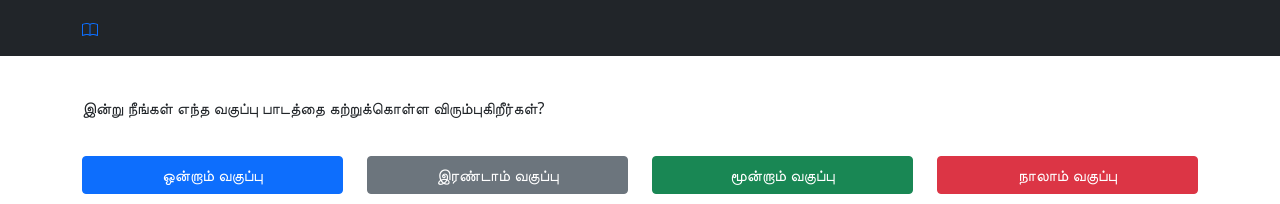
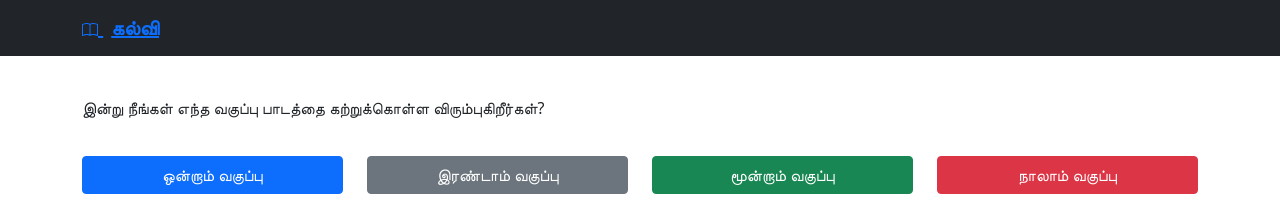
Before and after one commit to kalvitv/kalvitv.github.io, a Jekyll site: the page built from index.html, in a window 1280 px wide. Shown: the top 204 px of the page. Built offline with Jekyll 4.4.1, drawn with Linux system fonts in a browser that asks for light colours.

Commit message:
Use unless keyword for undefined variable

```diff
--- a/_layouts/default.html
+++ b/_layouts/default.html
@@ -19,7 +19,7 @@
           <svg xmlns="http://www.w3.org/2000/svg" width="16" height="16" fill="currentColor" class="bi bi-book" viewBox="0 0 16 16">
             <path d="M1 2.828c.885-.37 2.154-.769 3.388-.893 1.33-.134 2.458.063 3.112.752v9.746c-.935-.53-2.12-.603-3.213-.493-1.18.12-2.37.461-3.287.811V2.828zm7.5-.141c.654-.689 1.782-.886 3.112-.752 1.234.124 2.503.523 3.388.893v9.923c-.918-.35-2.107-.692-3.287-.81-1.094-.111-2.278-.039-3.213.492V2.687zM8 1.783C7.015.936 5.587.81 4.287.94c-1.514.153-3.042.672-3.994 1.105A.5.5 0 0 0 0 2.5v11a.5.5 0 0 0 .707.455c.882-.4 2.303-.881 3.68-1.02 1.409-.142 2.59.087 3.223.877a.5.5 0 0 0 .78 0c.633-.79 1.814-1.019 3.222-.877 1.378.139 2.8.62 3.681 1.02A.5.5 0 0 0 16 13.5v-11a.5.5 0 0 0-.293-.455c-.952-.433-2.48-.952-3.994-1.105C10.413.809 8.985.936 8 1.783z"/>
           </svg>
-          {% if !page.classno %}<strong class="ms-2">கல்வி</strong>{% endif %}
+          {% unless page.classno %}<strong class="ms-2">கல்வி</strong>{% endunless %}
           </a>
           <strong class="ms-2">{{site.data.main.ClassLabel[page.classno].label}}</strong>
         </span>
```
